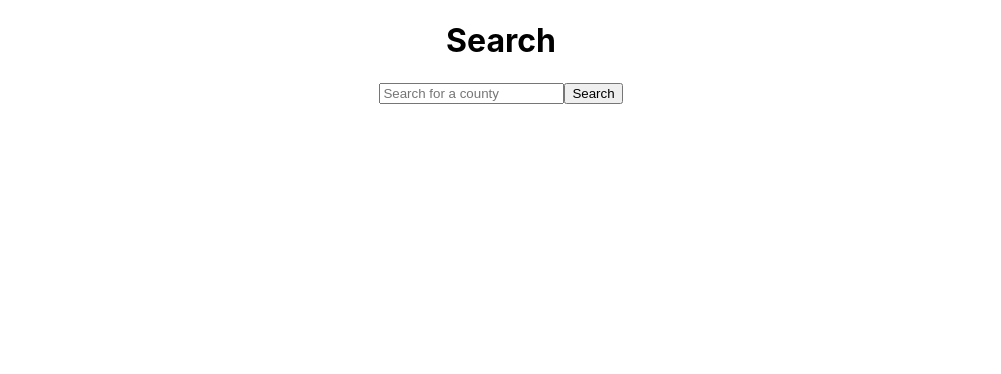
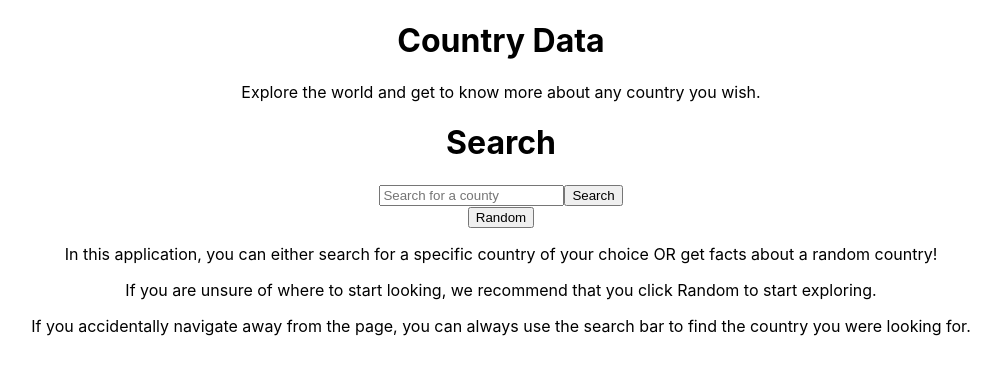
Before and after one commit to timponce/CS361-Project, a React (Create React App) app in the folder client/: page / in a window 1280 px wide. Shown: the top 374 px of the page, without its empty margins (139-1140 px from the left). Built offline with nearby package versions, Linux system fonts and the light colour scheme.

Commit message:
Add random search

```diff
--- a/client/src/App.tsx
+++ b/client/src/App.tsx
@@ -27,7 +27,10 @@ function App() {
 
   const fetchCountryData = async (searchQuery: string) => {
     try {
-      const response = await fetch(`${apiURL}${searchQuery}${apiURLFilters}`);
+      const response =
+        searchQuery === "random"
+          ? await fetch("random")
+          : await fetch(`${apiURL}${searchQuery}${apiURLFilters}`);
       let data = await response.json();
       setFetchData({ ...data, source: data.source, responseTime: data.time });
       data = cleanCountryData(data[0]);
@@ -39,7 +42,21 @@ function App() {
 
   return (
     <div className="App">
+      <h1>Country Data</h1>
+      <p>Explore the world and get to know more about any country you wish.</p>
       <Search fetchCountryData={fetchCountryData} />
+      <p>
+        In this application, you can either search for a specific country of
+        your choice OR get facts about a random country!
+      </p>
+      <p>
+        If you are unsure of where to start looking, we recommend that you click
+        Random to start exploring.
+      </p>
+      <p>
+        If you accidentally navigate away from the page, you can always use the
+        search bar to find the country you were looking for.
+      </p>
       {countryData ? (
         <Results countryData={countryData} fetchData={fetchData} />
       ) : null}
--- a/client/src/components/Search.tsx
+++ b/client/src/components/Search.tsx
@@ -5,6 +5,10 @@ function Search({ fetchCountryData }: { fetchCountryData: any }) {
   async function handleSubmit(e: React.FormEvent) {
     e.preventDefault();
     fetchCountryData(query);
+  }
+  async function handleRandom(e: React.FormEvent) {
+    e.preventDefault();
+    fetchCountryData("random");
   }
   return (
     <div>
@@ -18,6 +22,9 @@ function Search({ fetchCountryData }: { fetchCountryData: any }) {
         />
         <button type="submit">Search</button>
       </form>
+      <form method="POST" action="" onSubmit={handleRandom}>
+        <button type="submit">Random</button>
+      </form>
     </div>
   );
 }
```
Also changed, not shown: 1 other file (tests, documents, lock files or other folders).
